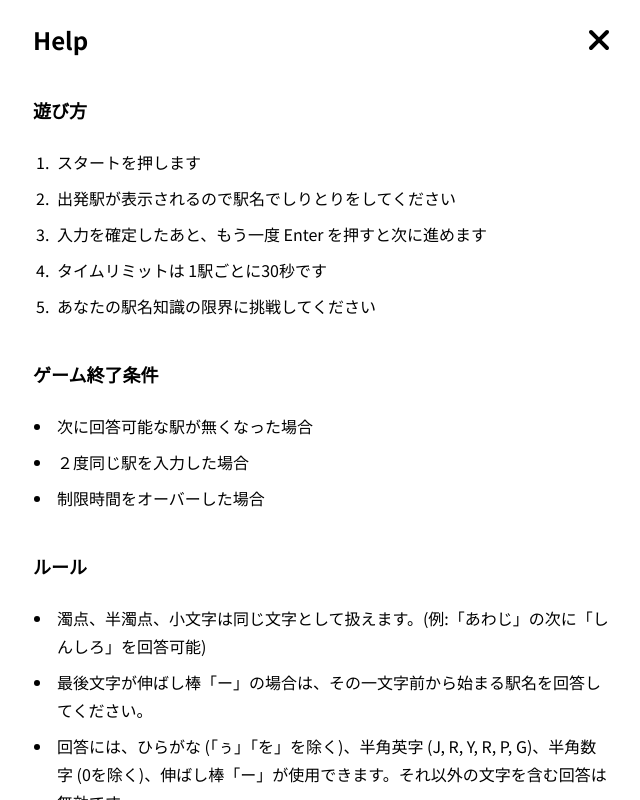
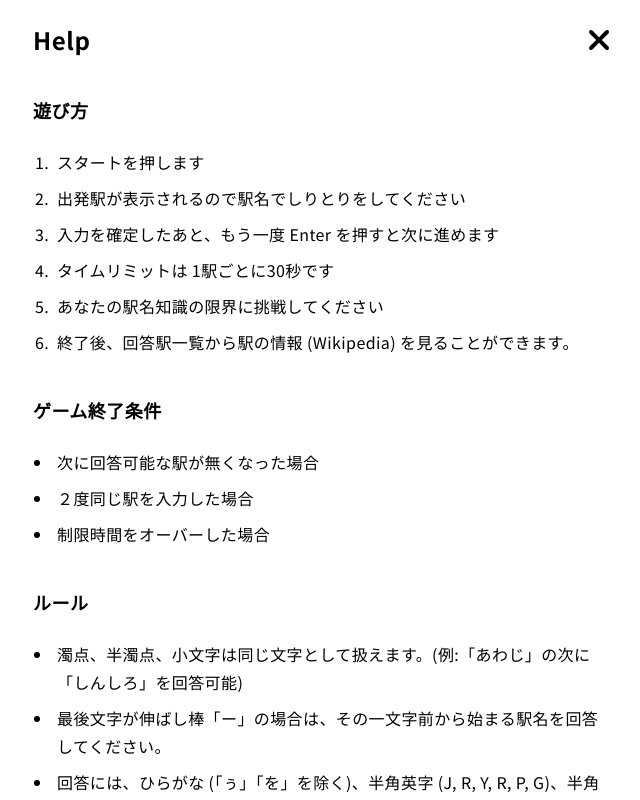
Before and after one commit to atommy-euph/snwc2, a React (Create React App) app: page / in a window 1280 px wide. Both pictures are taken after a click on the button 615 px from the left and 646 px from the top of the page. Shown: the whole page, without its empty margins (319-959 px from the left). Built offline with nearby package versions, Linux system fonts and the light colour scheme.

Commit message:
minor correction

```diff
--- a/src/components/Help.jsx
+++ b/src/components/Help.jsx
@@ -10,6 +10,9 @@ const Help = ({ onClose }) => {
         <li>入力を確定したあと、もう一度 Enter を押すと次に進めます</li>
         <li>タイムリミットは 1駅ごとに30秒です</li>
         <li>あなたの駅名知識の限界に挑戦してください</li>
+        <li>
+          終了後、回答駅一覧から駅の情報 (Wikipedia) を見ることができます。
+        </li>
       </ol>
       <h2 className="text-lg font-bold">ゲーム終了条件</h2>
       <ul>
--- a/src/index.css
+++ b/src/index.css
@@ -6,19 +6,19 @@
 
 /* Headers */
 h1 {
-  @apply text-2xl font-bold mt-12 mb-8;
+  @apply text-2xl font-bold mt-12 mb-8 tracking-wide;
 }
 
 h2 {
-  @apply text-xl font-bold mt-10 mb-6;
+  @apply text-xl font-bold mt-10 mb-6 tracking-wide;
 }
 h3 {
-  @apply text-lg font-bold my-6;
+  @apply text-lg font-bold my-6 tracking-wide;
 }
 
 /* Links */
 a {
-  @apply text-blue-600 underline leading-7;
+  @apply text-blue-600 underline leading-7 tracking-wide;
 }
 a:hover {
   @apply decoration-dashed;
@@ -26,7 +26,7 @@ a:hover {
 
 /* Paragraph */
 p {
-  @apply mb-4 leading-7 text-justify;
+  @apply mb-4 leading-7 text-justify tracking-wide;
 }
 
 /* Table */
@@ -51,7 +51,7 @@ ol {
 li > p,
 ul > li,
 ol > li {
-  @apply mb-2 leading-7 pl-1;
+  @apply mb-2 leading-7 pl-1 tracking-wide;
 }
 ol {
   @apply list-decimal;
```
